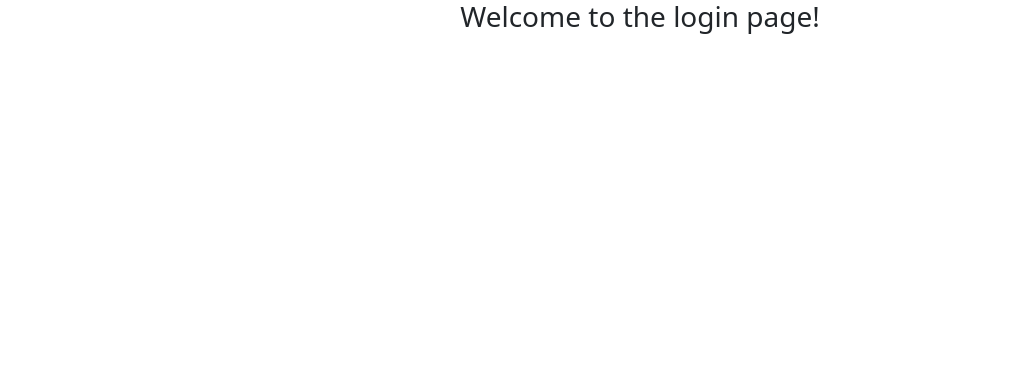
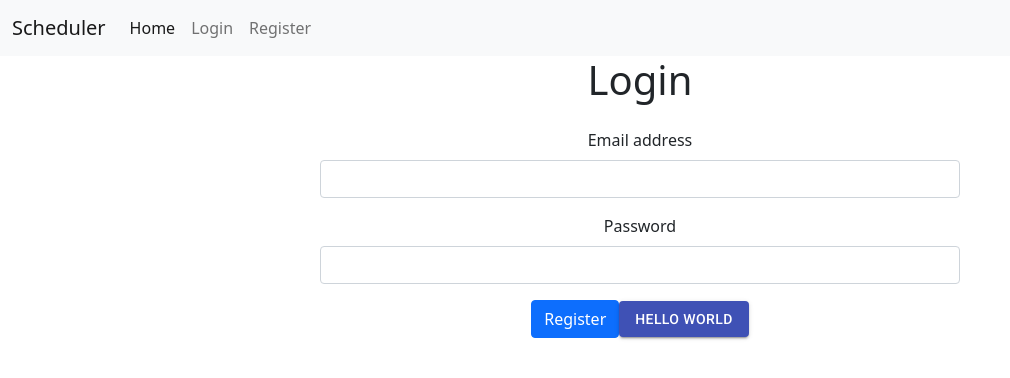
Before and after one commit to NaskoIT/Scheduler, a React (Create React App) app in the folder client/: page /login in a window 1280 px wide. Shown: the top 378 px of the page, without its empty margins (0-1010 px from the left). Built offline with nearby package versions, Linux system fonts and the light colour scheme.

Commit message:
Navbar, login and register pages

```diff
--- a/client/package.json
+++ b/client/package.json
@@ -3,10 +3,14 @@
   "version": "0.1.0",
   "private": true,
   "dependencies": {
+    "@material-ui/core": "^4.11.4",
+    "@material-ui/icons": "^4.11.2",
     "@testing-library/jest-dom": "^5.12.0",
     "@testing-library/react": "^11.2.6",
     "@testing-library/user-event": "^12.8.3",
     "bootstrap": "^5.0.0",
+    "jquery": "^3.6.0",
+    "popper.js": "^1.16.1",
     "react": "^17.0.2",
     "react-dom": "^17.0.2",
     "react-router-dom": "^5.2.0",
--- a/client/public/index.html
+++ b/client/public/index.html
@@ -3,6 +3,8 @@
   <head>
     <meta charset="utf-8" />
     <link rel="icon" href="%PUBLIC_URL%/favicon.ico" />
+    <link rel="stylesheet" href="https://fonts.googleapis.com/css?family=Roboto:300,400,500,700&display=swap" />
+    <link rel="stylesheet" href="https://fonts.googleapis.com/icon?family=Material+Icons" />
     <meta name="viewport" content="width=device-width, initial-scale=1" />
     <meta name="theme-color" content="#000000" />
     <meta
--- a/client/src/App.js
+++ b/client/src/App.js
@@ -1,14 +1,16 @@
-import React from "react"
-import { Route, Switch, Redirect } from "react-router-dom"
+import React, { Fragment } from "react"
+import { Route, Switch } from "react-router-dom"
 import Home from './pages/home/home.jsx'
 import Login from './pages/login/login.jsx'
 import Register from './pages/register/register.jsx'
 import NotFound from './pages/notFound/notFound.jsx'
+import Header from './components/Header'
 import './App.css'
 
 export default function App() {
   return (
     <div className="App">
+      <Header />
       <Switch>
         <Route path="/" exact component={Home} />
         <Route path="/login" component={Login} />
--- /dev/null
+++ b/client/src/common/helper-functions.js
@@ -0,0 +1,3 @@
+export function setInputValueToState(event, setState) {
+    setState(event.target.value);
+}
--- /dev/null
+++ b/client/src/components/Header.jsx
@@ -0,0 +1,30 @@
+import React from 'react'
+import { Link } from 'react-router-dom'
+
+function Header(props) {
+    return (
+        <nav className="navbar navbar-expand-lg navbar-light bg-light">
+            <div className="container-fluid">
+                <Link className="navbar-brand" to="/">Scheduler</Link>
+                <button className="navbar-toggler" type="button" data-bs-toggle="collapse" data-bs-target="#navbarNav" aria-controls="navbarNav" aria-expanded="false" aria-label="Toggle navigation">
+                    <span className="navbar-toggler-icon"></span>
+                </button>
+                <div className="collapse navbar-collapse" id="navbarNav">
+                    <ul className="navbar-nav">
+                        <li className="nav-item">
+                            <Link className="nav-link active" aria-current="page" to="/">Home</Link>
+                        </li>
+                        <li className="nav-item">
+                            <Link className="nav-link" to="/login">Login</Link>
+                        </li>
+                        <li className="nav-item">
+                            <Link className="nav-link" to="/register">Register</Link>
+                        </li>
+                    </ul>
+                </div>
+            </div>
+        </nav>
+    )
+}
+
+export default Header;
--- a/client/src/index.js
+++ b/client/src/index.js
@@ -2,6 +2,9 @@ import React from "react";
 import ReactDOM from "react-dom";
 import { BrowserRouter } from "react-router-dom";
 import 'bootstrap/dist/css/bootstrap.min.css';
+import $ from 'jquery';
+import Popper from 'popper.js';
+import 'bootstrap/dist/js/bootstrap.bundle.min';
 
 import App from "./App";
 
--- a/client/src/pages/login/login.jsx
+++ b/client/src/pages/login/login.jsx
@@ -1,8 +1,53 @@
 import React, { Component } from 'react';
+import Button from '@material-ui/core/Button';
 import './login.css'
 
-function Login() {
-    return (<h3>Welcome to the login page!</h3>)
+class Login extends Component {
+    constructor(props) {
+        super(props);
+
+        this.state = {
+            email: '',
+            password: ''
+        }
+
+        this.onChangeHandler = this.onChangeHandler.bind(this);
+        this.onSubmitHandler = this.onSubmitHandler.bind(this);
+    }
+
+    onChangeHandler(e) {
+        this.setState({ [e.target.name]: e.target.value });
+    }
+
+    onSubmitHandler(e) {
+        e.preventDefault();
+        const { email, password } = this.state;
+        // this.props.registerHandler({ username, password, email });
+        console.log(email);
+        console.log(password);
+    }
+
+    render() {
+        return (
+            <div class="w-50 mx-auto">
+                <h1 class="mb-4">Login</h1>
+                <form onSubmit={this.onSubmitHandler}>
+                    <div class="mb-3">
+                        <label htmlFor="email" class="form-label">Email address</label>
+                        <input onChange={this.onChangeHandler} name="email" type="email" class="form-control" id="email" aria-describedby="emailHelp" />
+                    </div>
+                    <div class="mb-3">
+                        <label htmlFor="password" class="form-label">Password</label>
+                        <input onChange={this.onChangeHandler} name="password" type="password" class="form-control" id="password" />
+                    </div>
+                    <button type="submit" class="btn btn-primary">Register</button>
+                    <Button variant="contained" color="primary">
+                        Hello World
+                    </Button>
+                </form>
+            </div>
+        )
+    }
 }
 
 export default Login
--- a/client/src/pages/register/register.jsx
+++ b/client/src/pages/register/register.jsx
@@ -1,13 +1,10 @@
-import React from 'react';
+import React, { useState } from 'react';
 import Avatar from '@material-ui/core/Avatar';
 import Button from '@material-ui/core/Button';
 import CssBaseline from '@material-ui/core/CssBaseline';
 import TextField from '@material-ui/core/TextField';
-import FormControlLabel from '@material-ui/core/FormControlLabel';
-import Checkbox from '@material-ui/core/Checkbox';
 import { Link } from 'react-router-dom';
 import Grid from '@material-ui/core/Grid';
-import Box from '@material-ui/core/Box';
 import LockOutlinedIcon from '@material-ui/icons/LockOutlined';
 import Typography from '@material-ui/core/Typography';
 import { makeStyles } from '@material-ui/core/styles';
@@ -35,6 +32,22 @@ const useStyles = makeStyles((theme) => ({
 
 export default function SignUp() {
   const classes = useStyles();
+  const [firstName, setFirstName] = useState('');
+  const [lastName, setLastName] = useState('');
+  const [email, setEmail] = useState('');
+  const [password, setPassword] = useState('');
+
+  const onSubmit = (e) => {
+    e.preventDefault();
+    const body = {
+      firstName,
+      lastName,
+      email,
+      password
+    };
+
+    console.log(body);
+  }
 
   return (
     <Container component="main" maxWidth="xs">
@@ -46,10 +59,11 @@ export default function SignUp() {
         <Typography component="h1" variant="h4">
           Sign up
         </Typography>
-        <form className={classes.form}>
+        <form className={classes.form} onSubmit={onSubmit}>
           <Grid container spacing={3}>
             <Grid item xs={12} sm={6}>
               <TextField
+                onChange={(e) => setFirstName(e.target.value)}
                 autoComplete="firstName"
                 name="firstName"
                 variant="outlined"
@@ -62,6 +76,7 @@ export default function SignUp() {
             </Grid>
             <Grid item xs={12} sm={6}>
               <TextField
+                onChange={(e) => setLastName(e.target.value)}
                 variant="outlined"
                 required
                 fullWidth
@@ -73,6 +88,7 @@ export default function SignUp() {
             </Grid>
             <Grid item xs={12}>
               <TextField
+                onChange={(e) => setEmail(e.target.value)}
                 variant="outlined"
                 required
                 fullWidth
@@ -84,6 +100,7 @@ export default function SignUp() {
             </Grid>
             <Grid item xs={12}>
               <TextField
+                onChange={(e) => setPassword(e.target.value)}
                 variant="outlined"
                 required
                 fullWidth
```
Also changed, not shown: 1 other file (tests, documents, lock files or other folders).
